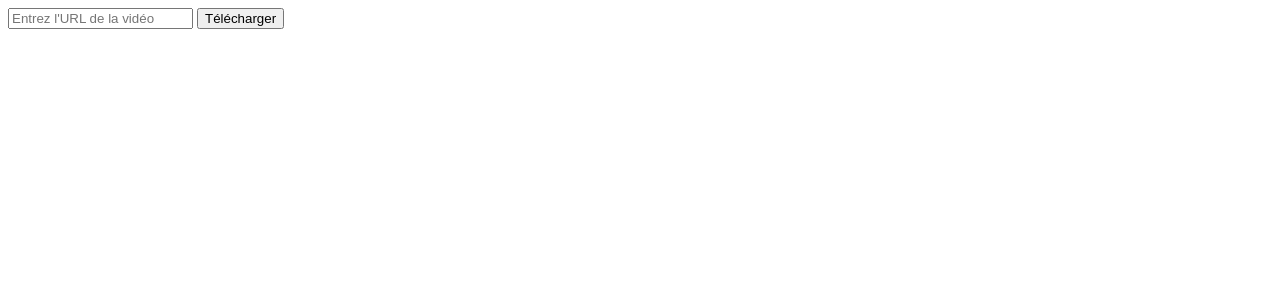
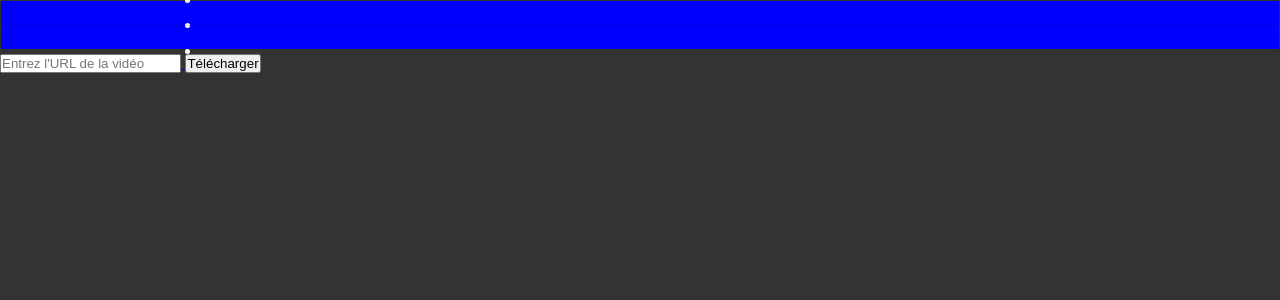
Before and after one commit to TheoG44/Site_Saveytb, a Flask app: page / in a window 1280 px wide. Shown: the top 300 px of the page. Run offline with Flask 3, Linux system fonts and the light colour scheme.

Commit message:
Debut site web

```diff
--- a/style1.css
+++ b/style1.css
@@ -0,0 +1,47 @@
+/* === RESET DE BASE === */
+* {
+  margin: 0;
+  padding: 0;
+  box-sizing: border-box;
+}
+
+/* === STYLE GENERAL DU BODY === */
+
+body {
+  background-color: #333333;
+  color: white;
+  font-family: "Arial";
+  font-weight: bold;
+  line-height: 1.6;
+}
+
+html,
+body {
+  height: 100vh;
+  margin: 0;
+  padding: 0;
+  overflow: hidden;
+  display: flex;
+  flex-direction: column;
+}
+
+/* === STYLE HEADER === */
+
+header {
+  padding: 0 200px;
+  height: 50px;
+  display: flex;
+  align-items: center;
+  border: 1px solid #333333;
+  background-color: blue;
+  font-weight: 400;
+}
+
+.barre-horizontale-header {
+  position: absolute;
+  top: var(--top-pos);
+  left: 0;
+  width: 100vw;
+  height: 1px;
+  background-color: #3333;
+}
--- a/templates/index.html
+++ b/templates/index.html
@@ -8,7 +8,17 @@
 	</head>
 
 	<body> <!--contenu de la Page -->
+		<header>
+      <nav>
+        <ul>
+          <li><a href="index.html"</li>
+          <li><a href="page1.html"</li>
+          <li><a href="page2.html"</li>
+        </ul>
+      </nav>
+      <div class="barre-horizontale-header" style="--left-pos: 1400px"></div> <!-- Barre horizontale -->
 
+    </header>
     <form method="POST">
       <input type="text" name="url" placeholder="Entrez l'URL de la vidéo" required>
       <input type="submit" value="Télécharger">
@@ -20,9 +30,16 @@
             {{ video_file }}
         </a>
     </div>
-  {% endif %}
-
-
-</body>
+      {% endif %}
+    <main class="BLock01">
+      <p></p>
+      <p></p>
+      <p></p>
+      <p></p>
+    </main>
+    <footer>
+      <div class="barre-verticale-footer" style="--left-pos: 150px"></div>
+    </footer>
+  </body>
 
 </html>
```
Also changed, not shown: 1 other file.
